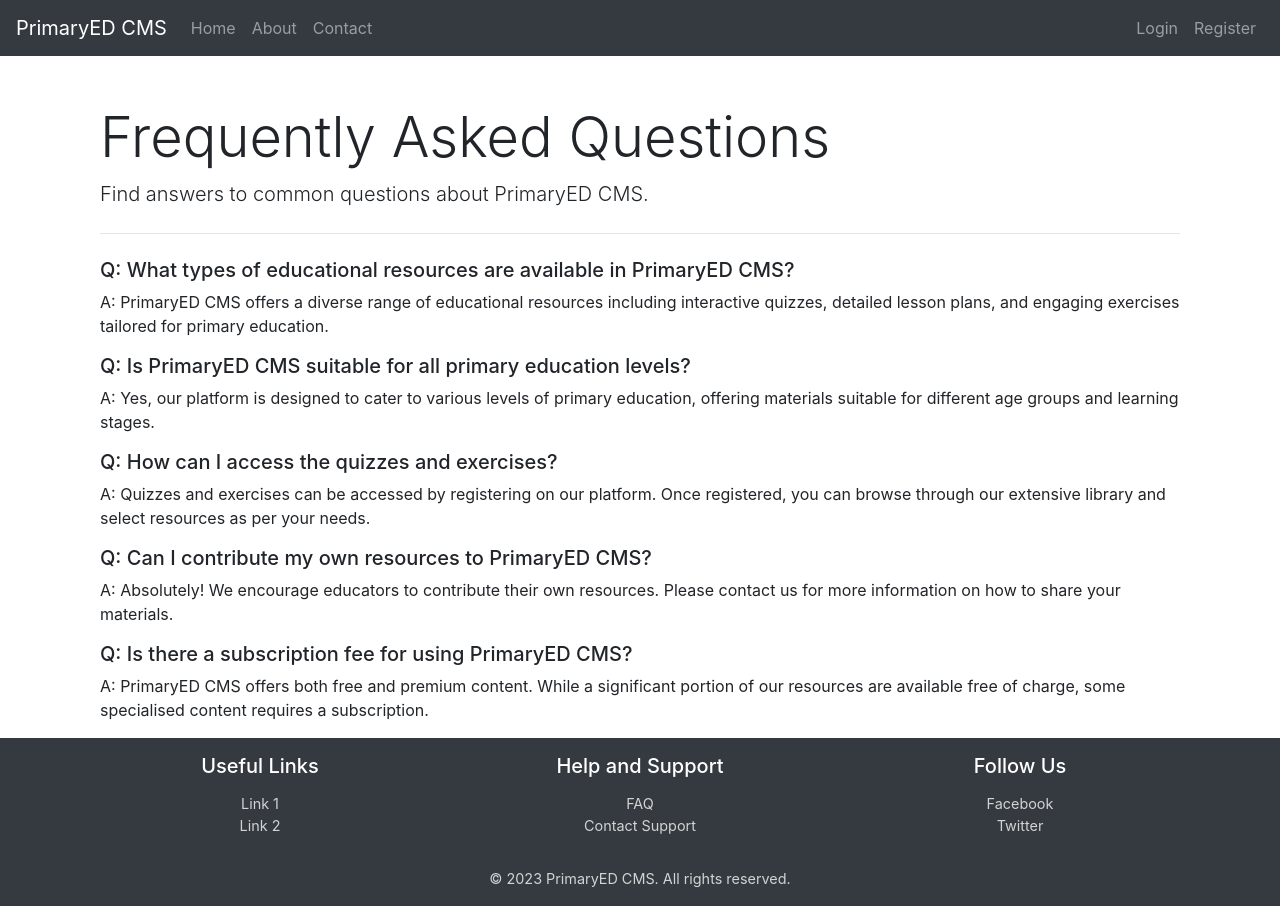
After one commit to mark-goudie/capstone, a Django app: page /faq in a window 1280 px wide. The commit adds this page. Run offline with Django 4.2, Linux system fonts and the light colour scheme; some libraries are stand-ins or nearby versions.

Commit message:
faq page added

```diff
--- a/core/templates/core/base.html
+++ b/core/templates/core/base.html
@@ -82,7 +82,7 @@
                 <div class="col-md-4">
                     <h5>Help and Support</h5>
                     <ul class="list-unstyled">
-                        <li><a href="#">FAQ</a></li>
+                        <li><a href="{% url 'faq' %}">FAQ</a></li>
                         <li><a href="#">Contact Support</a></li>
                         <!-- More links here -->
                     </ul>
--- /dev/null
+++ b/core/templates/core/faq.html
@@ -0,0 +1,36 @@
+{% extends 'core/base.html' %}
+
+{% load static %}
+
+{% block body %}
+<div class="container mt-4">
+    <h1 class="display-4">Frequently Asked Questions</h1>
+    <p class="lead">Find answers to common questions about PrimaryED CMS.</p>
+    <hr class="my-4">
+
+    <div class="faq">
+        <h5 class="question">Q: What types of educational resources are available in PrimaryED CMS?</h5>
+        <p class="answer">A: PrimaryED CMS offers a diverse range of educational resources including interactive quizzes, detailed lesson plans, and engaging exercises tailored for primary education.</p>
+    </div>
+
+    <div class="faq">
+        <h5 class="question">Q: Is PrimaryED CMS suitable for all primary education levels?</h5>
+        <p class="answer">A: Yes, our platform is designed to cater to various levels of primary education, offering materials suitable for different age groups and learning stages.</p>
+    </div>
+
+    <div class="faq">
+        <h5 class="question">Q: How can I access the quizzes and exercises?</h5>
+        <p class="answer">A: Quizzes and exercises can be accessed by registering on our platform. Once registered, you can browse through our extensive library and select resources as per your needs.</p>
+    </div>
+
+    <div class="faq">
+        <h5 class="question">Q: Can I contribute my own resources to PrimaryED CMS?</h5>
+        <p class="answer">A: Absolutely! We encourage educators to contribute their own resources. Please contact us for more information on how to share your materials.</p>
+    </div>
+
+    <div class="faq">
+        <h5 class="question">Q: Is there a subscription fee for using PrimaryED CMS?</h5>
+        <p class="answer">A: PrimaryED CMS offers both free and premium content. While a significant portion of our resources are available free of charge, some specialised content requires a subscription.</p>
+    </div>
+</div>
+{% endblock %}
--- a/core/urls.py
+++ b/core/urls.py
@@ -19,5 +19,6 @@ urlpatterns = [
     path('subject/<int:pk>/edit/', SubjectUpdateView.as_view(), name='subject_edit'),
     path('subject/<int:pk>/delete/', SubjectDeleteView.as_view(), name='subject_delete'),
     path('forum', views.forum, name='forum'),
-    path("new_post", views.new_post, name="new_post")
+    path("new_post", views.new_post, name="new_post"),
+    path('faq', views.faq, name='faq'),
 ]
--- a/core/views.py
+++ b/core/views.py
@@ -115,3 +115,6 @@ def new_post(request):
         post.save()
         return redirect('forum')
     return render(request, 'code/forum.html')
+
+def faq(request):
+    return render(request, 'core/faq.html')
```
Also changed, not shown: db.sqlite3, 1 other file.
